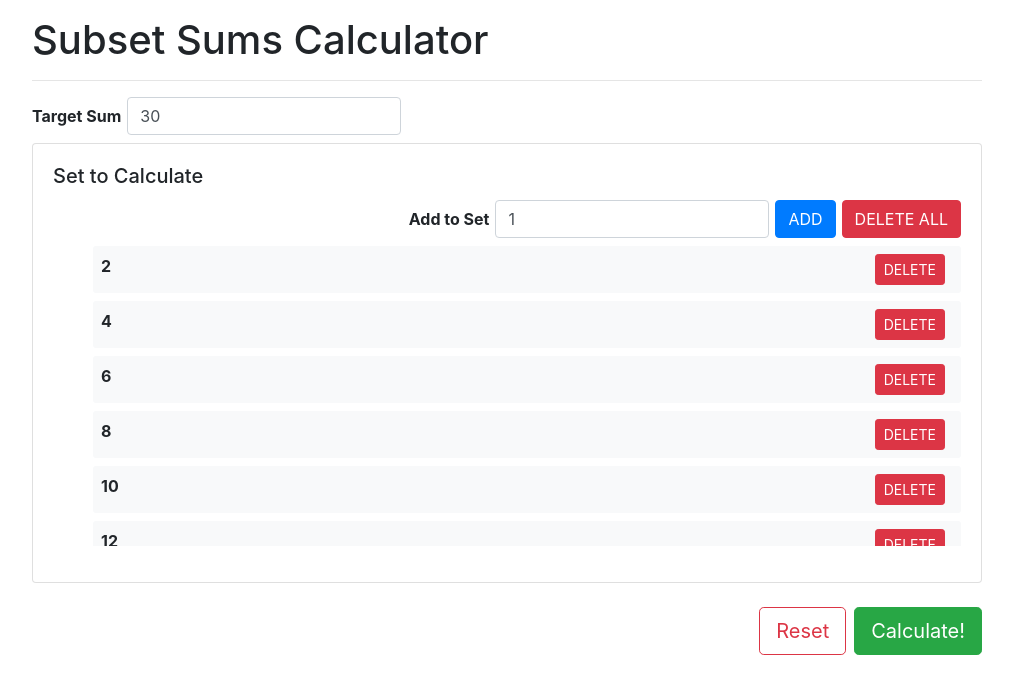
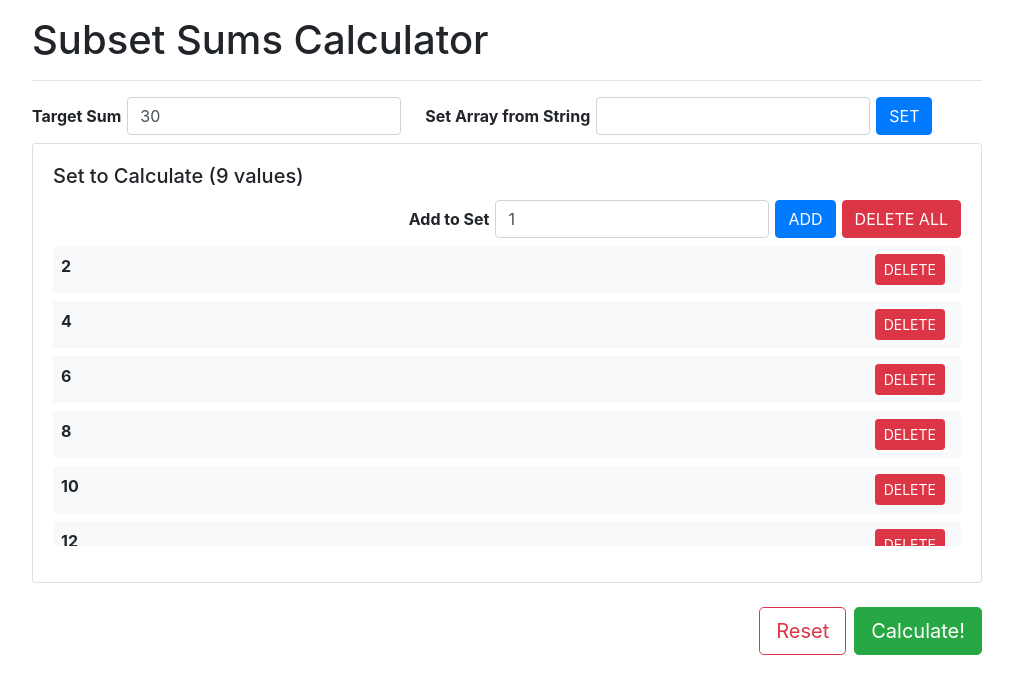
Before and after one commit to mdelally/subset-sums-calculator, a Vue app: page / in a window 1280 px wide. Shown: the top 694 px of the page, without its empty margins (133-1146 px from the left). Built offline with nearby package versions, Linux system fonts and the light colour scheme.

Commit message:
Tighten interface up; add Set from String function for easy updating

```diff
--- a/src/App.vue
+++ b/src/App.vue
@@ -23,6 +23,7 @@ export default {
 #app {
   padding-top: 1em;
   margin: auto;
+  width: 100%;
   max-width: 950px;
 }
 </style>
--- a/src/components/Calculator.vue
+++ b/src/components/Calculator.vue
@@ -1,7 +1,7 @@
 <template>
     <div>
         <div class="form-inline d-flex mb-2">
-            <div class="form-group">
+            <div class="form-group mr-4">
                 <label for="sum">Target Sum</label>
                 <input type="number"
                        class="form-control"
@@ -9,6 +9,19 @@
                        id="sum"
                 />
             </div>
+            <div class="form-group">
+                <label for="setArray">Set Array from String</label>
+                <input type="text"
+                       class="form-control"
+                       v-model="newArray"
+                       id="setArray"
+                >
+            </div>
+            <button class="add-btn btn btn-primary btn-md"
+                    @click.prevent="setFromString"
+            >
+                SET
+            </button>
         </div>
         <number-list :set="set" />
         <div class="d-flex justify-content-end mt-4 align-content-center">
@@ -61,6 +74,7 @@ export default {
     return {
       set: [2, 4, 6, 8, 10, 12, 14, 16, 18],
       target: 30,
+      newArray: '',
       result: [],
       calculations: 0,
       calcTime: 0
@@ -76,6 +90,10 @@ export default {
       this.result = [];
       this.calculations = 0;
       this.calcTime = 0;
+    },
+    setFromString() {
+      this.set = JSON.parse('[' + this.newArray + ']');
+      this.newArray = '';
     },
     findSubsetSums(set, target, partial) {
       let start = performance.now();
--- a/src/components/NumberList.vue
+++ b/src/components/NumberList.vue
@@ -1,7 +1,9 @@
 <template>
     <div class="card">
         <div class="card-body">
-            <h5 class="card-title">Set to Calculate</h5>
+            <h5 class="card-title">
+                Set to Calculate ({{ set.length }} values)
+            </h5>
 
             <div v-if="set.length < 2" class="alert alert-danger">
                 <em class="p-1 font-weight-bold">Set must contain 2 or more values!</em>
@@ -27,7 +29,7 @@
                     DELETE ALL
                 </button>
             </div>
-            <ul class="number-list" id="list">
+            <ul class="number-list p-0" id="list">
                 <li v-for="(n, index) in set"
                     class="d-flex justify-content-between bg-light p-2 pr-3"
                     :key="'num_' + index"
```
